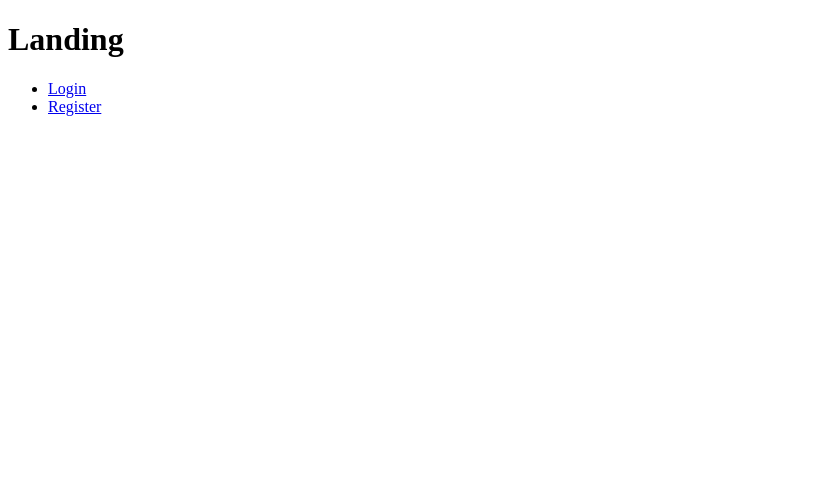
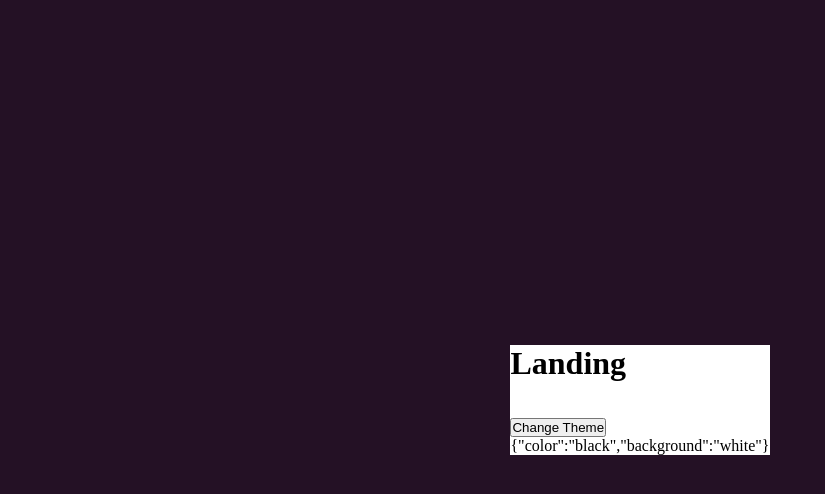
Before and after one commit to douscriptist/douvies, a React (Create React App) app in the folder client/: page / in a window 1280 px wide. Shown: the top 494 px of the page, without its empty margins (0-825 px from the left). Built offline with nearby package versions, Linux system fonts and the light colour scheme.

Commit message:
dark theme basic

```diff
--- a/client/src/App.css
+++ b/client/src/App.css
@@ -0,0 +1,30 @@
+* {
+  margin: 0;
+  padding: 0;
+  box-sizing: border-box;
+}
+
+body {
+  background: rgb(36, 17, 37);
+  color: wheat;
+  height: 100vh;
+  display: flex;
+  align-items: center;
+  justify-content: center;
+}
+
+ul li {
+  color: white;
+  list-style: none;
+}
+
+a {
+  text-decoration: none;
+  color: white;
+}
+
+a:hover {
+  color: green;
+}
+
+.landing {}
--- a/client/src/App.js
+++ b/client/src/App.js
@@ -1,4 +1,4 @@
-import React from 'react';
+import React, { useState } from 'react';
 import { BrowserRouter as Router, Route, Switch } from 'react-router-dom';
 import './App.css';
 
@@ -6,14 +6,24 @@ import Landing from './components/layout/Landing';
 import Login from './components/auth/Login';
 import Register from './components/auth/Register';
 
-const App = () => (
+import ThemeContext, { themes } from './theme/theme-context';
+
+const App = () => {
+	const [theme, setTheme] = useState(themes.dark);
+
+	const handleTheme = () =>
+		theme === themes.dark ? setTheme(themes.light) : setTheme(themes.dark);
+	return (
+		<ThemeContext.Provider value={themes.light}>
 			<Router>
-		<Route exact path='/' component={Landing} />
+				<Route exact path='/' component={Landing} toggleTheme={handleTheme} />
 				<Switch>
 					<Route exact path='/login' component={Login} />
 					<Route exact path='/register' component={Register} />
 				</Switch>
 			</Router>
+		</ThemeContext.Provider>
 	);
+};
 
 export default App;
--- a/client/src/components/layout/Landing.jsx
+++ b/client/src/components/layout/Landing.jsx
@@ -1,15 +1,19 @@
-import React from 'react';
+import React, { useContext } from 'react';
+
+import ThemeContext from '../../theme/theme-context';
 
 import Nav from './Nav';
 
-function Landing() {
+const Landing = ({ toggleTheme }) => {
+	const theme = useContext(ThemeContext);
+
 	return (
-		<div>
+		<div style={theme}>
 			<h1>Landing</h1>
-
-			<Nav />
+			<Nav changeTheme={toggleTheme} />
+			<p>{JSON.stringify(theme)}</p>
 		</div>
 	);
-}
+};
 
 export default Landing;
--- a/client/src/components/layout/Nav.jsx
+++ b/client/src/components/layout/Nav.jsx
@@ -1,7 +1,7 @@
 import React from 'react';
 import { Link } from 'react-router-dom';
 
-function Nav() {
+function Nav({ changeTheme }) {
 	return (
 		<div>
 			<ul>
@@ -12,6 +12,8 @@ function Nav() {
 					<Link to='/register'>Register</Link>
 				</li>
 			</ul>
+
+			<button onClick={changeTheme}> Change Theme </button>
 		</div>
 	);
 }
--- /dev/null
+++ b/client/src/theme/theme-context.js
@@ -0,0 +1,16 @@
+import { createContext } from 'react';
+
+export const themes = {
+	dark: {
+		color: 'white',
+		background: 'black',
+	},
+	light: {
+		color: 'black',
+		background: 'white',
+	},
+};
+
+const ThemeContext = createContext(themes.dark);
+
+export default ThemeContext;
```
Lines whose indentation alone changed are shown as unchanged.
